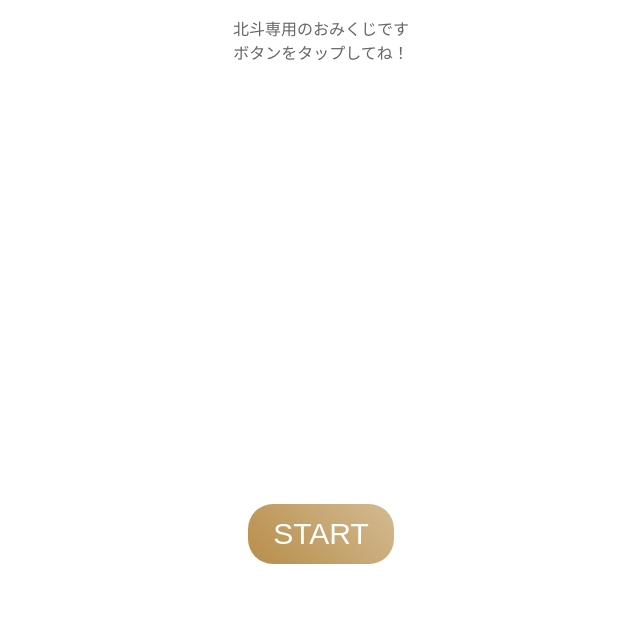
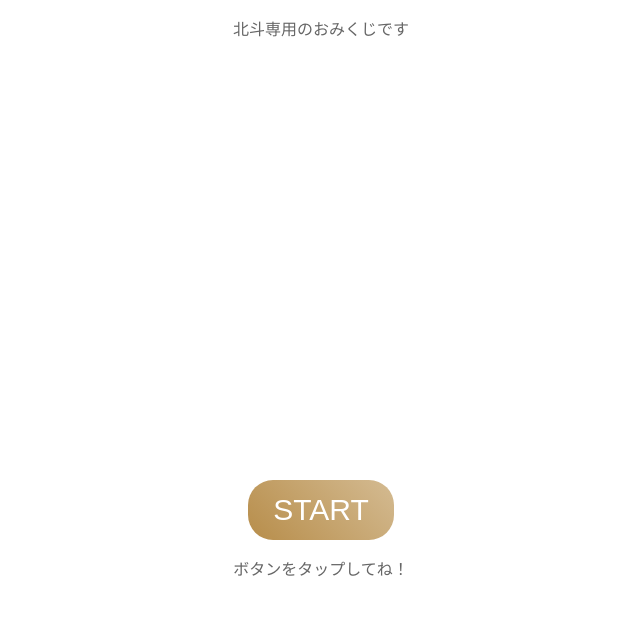
Before and after one commit to sugitomone/github, a plain HTML site: page index.html in a window 1280 px wide. Shown: the whole page, without its empty margins (319-959 px from the left). Drawn offline with Linux system fonts and the light colour scheme.

Commit message:
Update index.html

```diff
--- a/index.html
+++ b/index.html
@@ -11,12 +11,14 @@
 
 <body>
   <div class="wrapper">
-      <p>北斗専用のおみくじです<br>ボタンをタップしてね！</p>
+<!--       <p>北斗専用のおみくじです<br>ボタンをタップしてね！</p> -->
+    <p>北斗専用のおみくじです</p>
     <div>
       <img id="img" src="muji.png" alt="">
     </div>
     <div class="wrapper-button">
       <button id="button" class="button">START</button>
+      <p>ボタンをタップしてね！</p>
     </div>
   </div>
 </body>
```
